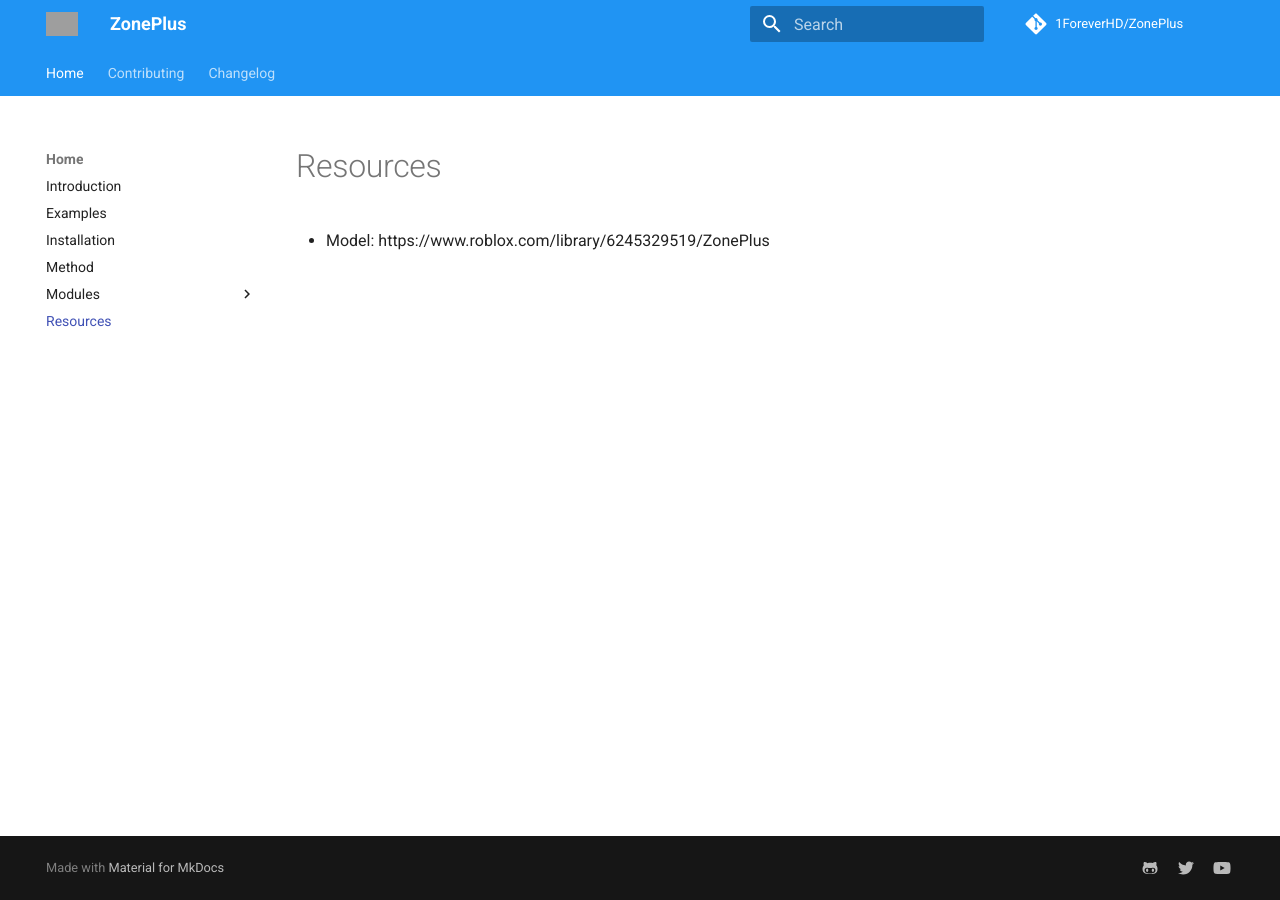
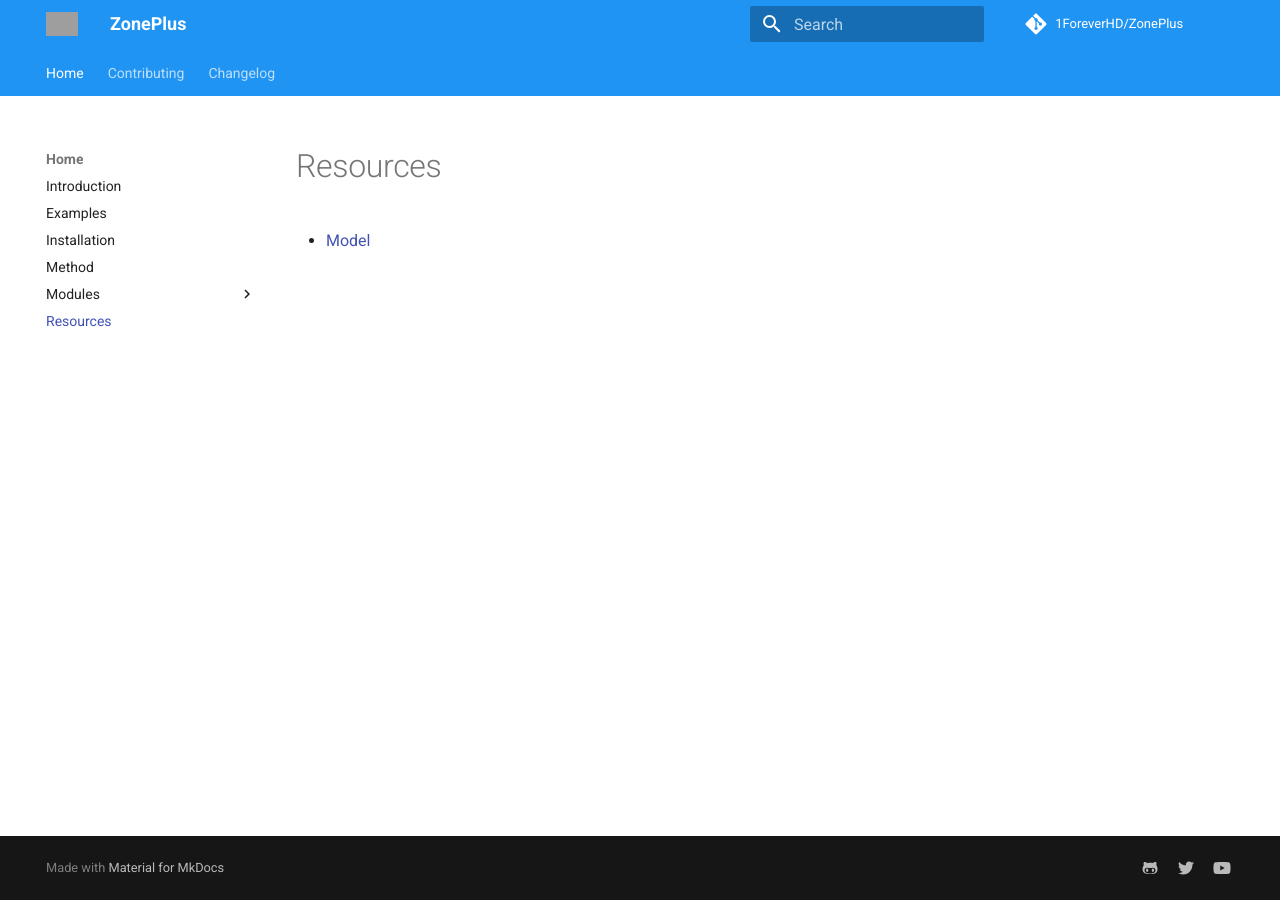
Before and after one commit to 1ForeverHD/ZonePlus, an MkDocs documentation site: the page built from docs/resources.md, in a window 1280 px wide. Built offline with MkDocs 1.6.1 and Material for MkDocs 9.7.7, drawn with Linux system fonts in a browser that asks for light colours; comment, search, counter and statistics services are not loaded; part of the change alters nothing that is shown; grey boxes are pictures that could not be loaded.

Commit message:
Updated docs

```diff
--- a/docs/resources.md
+++ b/docs/resources.md
@@ -1 +1 @@
-- Model: https://www.roblox.com/library/6245329519/ZonePlus
+- [Model](https://www.roblox.com/library/6245329519/ZonePlus)
```
